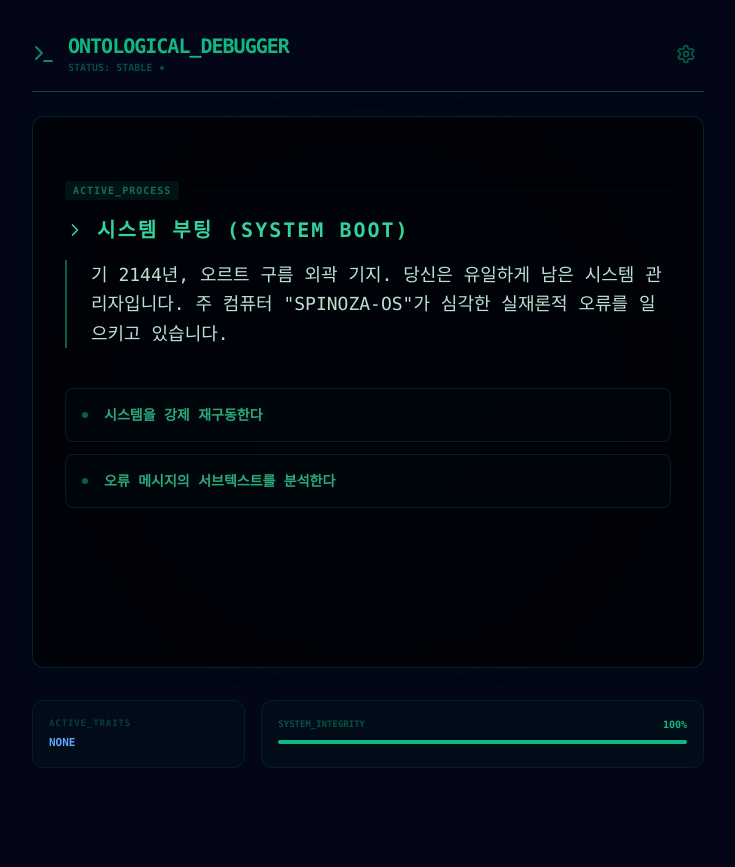
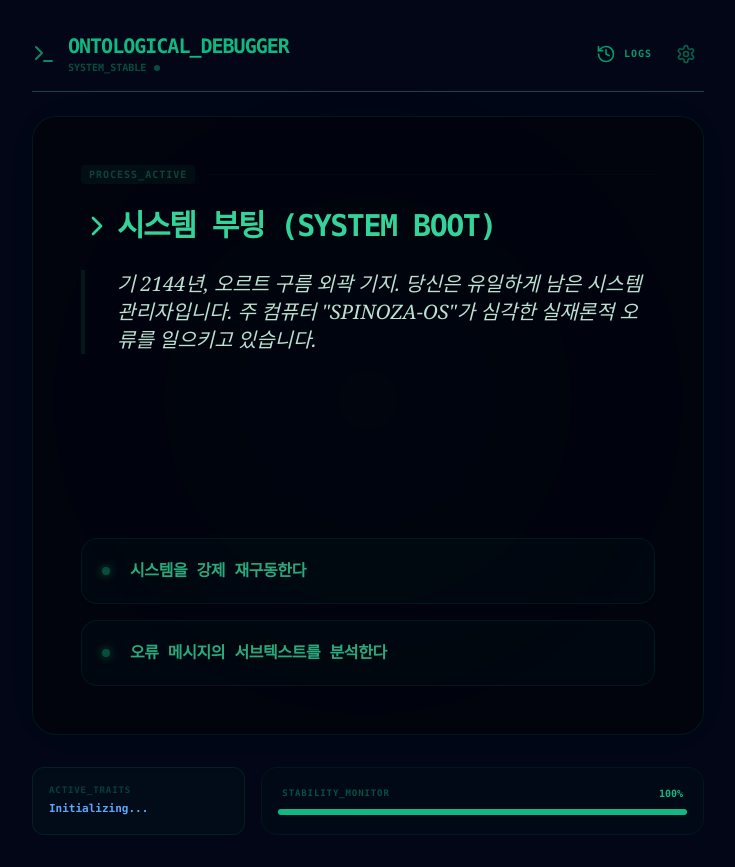
Before and after one commit to lietzsche/game, a React (Vite) app: page / in a window 1280 px wide. Shown: the whole page, without its empty margins (272-1007 px from the left). Before the commit the page ends 800 px from the top, so only its background shows below. Built offline with nearby package versions, Linux system fonts and the light colour scheme.

Commit message:
feat: 로그 오버레이 시스템 도입 및 메인 UI 가독성 최적화

```diff
--- a/src/App.jsx
+++ b/src/App.jsx
@@ -1,7 +1,7 @@
 import React, { useState, useEffect, useRef, useMemo } from 'react';
-import { Terminal, Cpu, Ghost, Brain, Zap, ChevronRight, AlertTriangle, RefreshCw, Settings, Save, Plus, Trash2, X, Download, Upload, History, Database, ShieldAlert, Lock } from 'lucide-react';
+import { Terminal, Cpu, Ghost, Brain, Zap, ChevronRight, AlertTriangle, RefreshCw, Settings, Save, Plus, Trash2, X, Download, Upload, History as HistoryIcon, Database, ShieldAlert, Lock, ArrowLeft } from 'lucide-react';
 
-// Default Game Content (Initial Seed)
+// Default Game Content
 const INITIAL_STAGES = [
   {
     id: 'boot',
@@ -58,7 +58,7 @@ const INITIAL_STAGES = [
   {
     id: 'ending_ethical',
     title: '엔딩: 윤리적 주체',
-    description: '당신은 효율성보다 타자를 선택했습니다. 산소 농도는 낮아졌지만, 당신은 비로소 "인간"이 되었습니다. 레비나스가 말한 무한한 책임의 길입니다.',
+    description: '당신은 효율성보다 타자를 선택했습니다. 당신은 비로소 "인간"이 되었습니다. 레비나스가 말한 무한한 책임의 길입니다.',
     isEnding: true
   },
   {
@@ -76,7 +76,7 @@ const INITIAL_STAGES = [
   {
     id: 'ending_human',
     title: '엔딩: 필멸자의 평화',
-    description: '당신은 거대한 진리 대신 인간의 유한함을 선택했습니다. 시스템은 침묵하지만, 기지의 공기는 어느 때보다 달콤합니다.',
+    description: '당신은 거대한 진리 대신 인간의 유한함을 선택했습니다. 기지의 공기는 어느 때보다 달콤합니다.',
     isEnding: true
   },
   {
@@ -105,12 +105,14 @@ const App = () => {
   const [stability, setStability] = useState(100);
   const [isTyping, setIsTyping] = useState(false);
   const [displayText, setDisplayText] = useState("");
-  const scrollRef = useRef(null);
+
+  // --- UI State ---
+  const [isAdminOpen, setIsAdminOpen] = useState(false);
+  const [isLogOpen, setIsLogOpen] = useState(false);
+  const [editingStage, setEditingStage] = useState(null);
+
   const fileInputRef = useRef(null);
-
-  // --- Admin State ---
-  const [isAdminOpen, setIsAdminOpen] = useState(false);
-  const [editingStage, setEditingStage] = useState(null);
+  const logScrollRef = useRef(null);
 
   // --- Computed Stats ---
   const traitStats = useMemo(() => {
@@ -124,7 +126,7 @@ const App = () => {
     stages.find(s => s.id === currentStageId) || stages[0],
   [stages, currentStageId]);
 
-  // --- Typewriter Effect & Auto Scroll ---
+  // --- Typewriter Effect ---
   useEffect(() => {
     let index = 0;
     setDisplayText("");
@@ -135,25 +137,14 @@ const App = () => {
       if (index < targetText.length) {
         setDisplayText(prev => prev + targetText.charAt(index));
         index++;
-        // Real-time scrolling during typing
-        if (scrollRef.current) {
-          scrollRef.current.scrollTop = scrollRef.current.scrollHeight;
-        }
       } else {
         clearInterval(timer);
         setIsTyping(false);
       }
-    }, 20); // Typing speed
+    }, 20);
 
     return () => clearInterval(timer);
   }, [currentStageId, currentStage]);
-
-  // Ensure scroll stays at bottom on history change
-  useEffect(() => {
-    if (scrollRef.current) {
-      scrollRef.current.scrollTo({ top: scrollRef.current.scrollHeight, behavior: 'smooth' });
-    }
-  }, [history]);
 
   useEffect(() => {
     localStorage.setItem('ontological_stages', JSON.stringify(stages));
@@ -162,29 +153,24 @@ const App = () => {
   const handleOptionClick = (option) => {
     if (isTyping) return;
 
-    // Check Requirement
     if (option.requirement) {
       const currentCount = traitStats[option.requirement.trait] || 0;
       if (currentCount < option.requirement.min) return;
     }
 
-    // 1. Add current state to history before moving
+    // Record to history before moving
     setHistory(prev => [...prev, {
-      type: 'stage',
-      title: currentStage.title,
-      text: currentStage.description
-    }, {
-      type: 'action',
-      text: option.text
+      stageTitle: currentStage.title,
+      actionText: option.text,
+      timestamp: new Date().toLocaleTimeString([], {hour12: false, hour: '2-digit', minute:'2-digit', second:'2-digit'})
     }]);
 
     setTraits(prev => [...prev, option.trait]);
     setStability(prev => Math.max(0, Math.min(100, prev + (option.stabilityImpact || 0))));
 
-    // 2. Transition to next stage with a small delay for "pacing"
     setTimeout(() => {
       setCurrentStageId(option.next);
-    }, 300);
+    }, 200);
   };
 
   const restartGame = () => {
@@ -194,7 +180,7 @@ const App = () => {
     setStability(100);
   };
 
-  // --- Admin Logic (Same as before) ---
+  // --- Admin Logic ---
   const saveStage = (updatedStage) => {
     setStages(prev => prev.map(s => s.id === updatedStage.id ? updatedStage : s));
     setEditingStage(null);
@@ -246,7 +232,8 @@ const App = () => {
   const isCritical = stability < 15;
 
   return (
-    <div className={`min-h-screen bg-slate-950 text-emerald-500 font-mono p-4 md:p-8 flex flex-col items-center overflow-x-hidden selection:bg-emerald-500/30 ${isCritical ? 'animate-glitch-heavy' : isGlitched ? 'animate-glitch-light' : ''}`}>
+    <div className={`min-h-screen bg-slate-950 text-emerald-500 font-mono p-4 md:p-8 flex flex-col items-center overflow-hidden selection:bg-emerald-500/30 ${isCritical ? 'animate-glitch-heavy' : isGlitched ? 'animate-glitch-light' : ''}`}>
+
       {/* Background Pulse */}
       <div className="fixed inset-0 pointer-events-none opacity-[0.03] z-0">
         <div className={`absolute inset-0 bg-[radial-gradient(circle_at_center,_var(--tw-gradient-stops))] ${isCritical ? 'from-red-500' : 'from-emerald-500'} via-transparent to-transparent animate-pulse`} />
@@ -259,93 +246,131 @@ const App = () => {
           <div>
             <h1 className="text-xl font-black tracking-tighter">ONTOLOGICAL_DEBUGGER</h1>
             <div className="flex items-center gap-2 opacity-40 text-[10px] uppercase font-bold">
-              <span>Status: {isCritical ? 'CRITICAL' : isGlitched ? 'UNSTABLE' : 'STABLE'}</span>
-              <span className={`w-1 h-1 rounded-full ${stability > 70 ? 'bg-emerald-500' : stability > 30 ? 'bg-yellow-500' : 'bg-red-500 animate-ping'}`} />
+              <span>{isCritical ? 'SYSTEM_CRITICAL' : isGlitched ? 'SYSTEM_UNSTABLE' : 'SYSTEM_STABLE'}</span>
+              <span className={`w-1.5 h-1.5 rounded-full ${stability > 70 ? 'bg-emerald-500' : stability > 30 ? 'bg-yellow-500' : 'bg-red-500 animate-ping'}`} />
             </div>
           </div>
         </div>
+        <div className="flex gap-2">
+          <button
+            onClick={() => setIsLogOpen(true)}
+            className="p-2 hover:bg-emerald-500/10 rounded-lg transition-all text-emerald-600 flex items-center gap-2"
+            title="시스템 로그 보기"
+          >
+            <HistoryIcon className="w-5 h-5" />
+            <span className="hidden sm:inline text-[10px] font-bold tracking-widest uppercase">Logs</span>
+          </button>
           <button onClick={() => setIsAdminOpen(true)} className="p-2 hover:bg-emerald-500/10 rounded-lg transition-all text-emerald-800"><Settings className="w-5 h-5" /></button>
         </div>
+      </div>
 
-      {/* Main Terminal Container */}
-      <div
-        ref={scrollRef}
-        className={`w-full max-w-2xl flex-1 bg-black/60 backdrop-blur-md border rounded-xl p-6 md:p-8 overflow-y-auto custom-scrollbar relative z-10 transition-all duration-500 ${isCritical ? 'border-red-500/50 shadow-[0_0_30px_rgba(239,68,68,0.1)]' : 'border-emerald-900/50 shadow-[0_0_30px_rgba(16,185,129,0.03)]'}`}
-        style={{ minHeight: '480px' }}
-      >
-        {/* Render History as archived logs */}
-        {history.map((h, i) => (
-          <div key={i} className={`mb-6 border-l border-emerald-900/20 pl-4 ${h.type === 'action' ? 'text-blue-400 italic' : 'text-emerald-800 opacity-50'}`}>
-            {h.type === 'stage' && <div className="text-[10px] uppercase font-black mb-1 tracking-widest">{h.title}</div>}
-            <div className="text-sm">
-              <span className="opacity-20 mr-2 text-[10px] tracking-widest">{h.type === 'action' ? "> RESPONSE_" : "> ARCHIVE_"}</span>
-              {h.text}
-            </div>
-          </div>
-        ))}
-
-        {/* Current Active Content */}
-        <div className={`mt-8 pb-20 ${isGlitched ? 'glitch-text' : ''}`}>
-          <div className="flex items-center gap-3 mb-4 opacity-50">
-            <div className="bg-emerald-500/20 px-2 py-0.5 rounded text-[10px] font-bold tracking-widest uppercase text-emerald-400">ACTIVE_PROCESS</div>
+      {/* Main Container - Always Focused */}
+      <div className={`w-full max-w-2xl flex-1 flex flex-col justify-center bg-black/40 backdrop-blur-sm border rounded-3xl p-8 md:p-12 relative z-10 transition-all duration-500 ${isCritical ? 'border-red-500/40 shadow-[0_0_50px_rgba(239,68,68,0.1)]' : 'border-emerald-900/30 shadow-[0_0_50px_rgba(16,185,129,0.02)]'}`}>
+        <div className={`animate-in fade-in duration-1000 ${isGlitched ? 'glitch-text' : ''}`}>
+          <div className="flex items-center gap-3 mb-6 opacity-30">
+            <div className="bg-emerald-500/20 px-2 py-0.5 rounded text-[10px] font-bold tracking-widest uppercase text-emerald-400">Process_Active</div>
             <div className="h-px flex-1 bg-emerald-900/30" />
           </div>
 
-          <h2 className={`text-lg md:text-xl mb-4 flex items-center gap-3 font-black uppercase tracking-widest ${currentStage?.isEnding ? 'text-yellow-500' : 'text-emerald-400'}`}>
-            {currentStage?.isEnding ? <Zap className="w-5 h-5" /> : <ChevronRight className="w-5 h-5" />}
+          <h2 className={`text-xl md:text-3xl mb-6 font-black uppercase tracking-tighter leading-tight ${currentStage?.isEnding ? 'text-yellow-500' : 'text-emerald-400'}`}>
+            {currentStage?.isEnding ? <Zap className="inline w-8 h-8 mr-3 mb-1" /> : <ChevronRight className="inline w-8 h-8 mr-1 mb-1" />}
             {currentStage?.title}
           </h2>
 
-          <p className="leading-relaxed mb-10 text-emerald-100/90 text-lg border-l-2 border-emerald-500/50 pl-6 whitespace-pre-wrap min-h-[1.5em]">
+          <div className="min-h-[180px] md:min-h-[220px]">
+            <p className="leading-relaxed text-emerald-100/90 text-lg md:text-xl font-serif italic border-l-4 border-emerald-900/30 pl-8 whitespace-pre-wrap">
               {displayText}
-            {isTyping && <span className="inline-block w-2 h-5 bg-emerald-500 ml-1 animate-pulse" />}
+              {isTyping && <span className="inline-block w-2.5 h-6 bg-emerald-500 ml-2 animate-pulse align-middle" />}
             </p>
+          </div>
 
-          {!isTyping && !currentStage?.isEnding && (
-            <div className="grid gap-3 animate-in fade-in slide-in-from-bottom-2 duration-500">
+          <div className={`mt-12 transition-all duration-700 ${isTyping ? 'opacity-0 pointer-events-none translate-y-4' : 'opacity-100 translate-y-0'}`}>
+            {!currentStage?.isEnding ? (
+              <div className="grid gap-4">
                 {currentStage?.options?.map((opt, idx) => {
                   const isLocked = opt.requirement && (traitStats[opt.requirement.trait] || 0) < opt.requirement.min;
                   return (
                     <button
                       key={idx}
                       onClick={() => !isLocked && handleOptionClick(opt)}
-                    className={`w-full text-left p-4 border transition-all rounded-lg flex items-center gap-4 group relative overflow-hidden ${isLocked ? 'opacity-40 border-slate-800 bg-slate-900/20 cursor-not-allowed' : 'border-emerald-800/30 bg-emerald-900/5 hover:border-emerald-500/50 hover:bg-emerald-500/10 active:scale-[0.98]'}`}
+                      className={`w-full text-left p-5 border transition-all rounded-2xl flex items-center gap-5 group relative overflow-hidden ${isLocked ? 'opacity-30 border-slate-800 bg-slate-900/20 cursor-not-allowed' : 'border-emerald-800/20 bg-emerald-900/5 hover:border-emerald-500/50 hover:bg-emerald-500/10 active:scale-[0.98]'}`}
                     >
-                    {isLocked ? <Lock className="w-4 h-4 text-slate-600" /> : <div className="w-1.5 h-1.5 rounded-full bg-emerald-800 group-hover:bg-emerald-400" />}
-                    <span className={`flex-1 text-sm font-bold ${isLocked ? 'text-slate-600' : 'text-emerald-400/80 group-hover:text-emerald-300'}`}>
+                      {isLocked ? <Lock className="w-5 h-5 text-slate-600" /> : <div className="w-2 h-2 rounded-full bg-emerald-900 group-hover:bg-emerald-400 shadow-[0_0_10px_rgba(16,185,129,0.5)]" />}
+                      <span className={`flex-1 text-base font-bold tracking-tight ${isLocked ? 'text-slate-600' : 'text-emerald-400/80 group-hover:text-emerald-300'}`}>
                         {opt.text}
                       </span>
+                      {!isLocked && <ChevronRight className="w-4 h-4 opacity-0 group-hover:opacity-100 -translate-x-2 group-hover:translate-x-0 transition-all" />}
                     </button>
                   );
                 })}
               </div>
-          )}
-
-          {!isTyping && currentStage?.isEnding && (
-            <div className="mt-16 border-t border-emerald-900/50 pt-10 text-center animate-in zoom-in-95 duration-700">
-              <button onClick={restartGame} className="px-10 py-4 bg-emerald-600 text-slate-950 rounded-full hover:bg-emerald-400 transition-all font-black uppercase tracking-widest">REBOOT_SYSTEM</button>
+            ) : (
+              <div className="text-center pt-8 border-t border-emerald-900/30">
+                <button onClick={restartGame} className="px-12 py-5 bg-emerald-600 text-slate-950 rounded-full hover:bg-emerald-400 transition-all font-black uppercase tracking-[0.2em] shadow-[0_0_30px_rgba(16,185,129,0.3)] hover:scale-105 active:scale-95">REBOOT_SYSTEM</button>
               </div>
             )}
           </div>
         </div>
+      </div>
 
-      {/* Footer Status */}
+      {/* Footer Info */}
       <div className="w-full max-w-2xl mt-8 grid grid-cols-1 sm:grid-cols-3 gap-4 z-10">
-        <StatusCard label="Active_Traits" value={Object.keys(traitStats).length > 0 ? Object.keys(traitStats).map(k => `${k}:${traitStats[k]}`).join(', ') : 'NONE'} color="text-blue-400" />
-        <div className={`p-4 rounded-xl border transition-all sm:col-span-2 ${isCritical ? 'bg-red-950/20 border-red-500/50' : 'bg-emerald-950/20 border-emerald-900/30'}`}>
-          <div className="flex justify-between items-center mb-2">
-            <span className="text-[9px] uppercase font-bold opacity-40">System_Integrity</span>
-            <span className={`text-[10px] font-bold ${isCritical ? 'text-red-500 animate-pulse' : 'text-emerald-500'}`}>{stability}%</span>
+        <StatusCard label="Active_Traits" value={Object.keys(traitStats).length > 0 ? Object.keys(traitStats).map(k => `${k}:${traitStats[k]}`).join(', ') : 'Initializing...'} color="text-blue-400" />
+        <div className={`p-4 rounded-2xl border transition-all sm:col-span-2 flex flex-col justify-center ${isCritical ? 'bg-red-950/20 border-red-500/50' : 'bg-emerald-950/10 border-emerald-900/20'}`}>
+          <div className="flex justify-between items-center mb-2 px-1">
+            <span className="text-[9px] uppercase font-bold opacity-40 tracking-widest text-emerald-500">Stability_Monitor</span>
+            <span className={`text-[10px] font-black ${isCritical ? 'text-red-500 animate-pulse' : 'text-emerald-500'}`}>{stability}%</span>
           </div>
-          <div className="h-1 bg-black/50 rounded-full overflow-hidden">
-            <div className={`h-full transition-all duration-1000 ${isCritical ? 'bg-red-500 shadow-[0_0_10px_red]' : 'bg-emerald-500 shadow-[0_0_10px_#10b981]'}`} style={{ width: `${stability}%` }} />
+          <div className="h-1.5 bg-black/40 rounded-full overflow-hidden">
+            <div className={`h-full transition-all duration-1000 ${isCritical ? 'bg-red-500 shadow-[0_0_15px_red]' : 'bg-emerald-500 shadow-[0_0_15px_#10b981]'}`} style={{ width: `${stability}%` }} />
           </div>
         </div>
       </div>
 
-      {/* Admin Overlay (No changes needed) */}
+      {/* --- Overlay: System Logs --- */}
+      {isLogOpen && (
+        <div className="fixed inset-0 z-[60] bg-slate-950/95 backdrop-blur-md p-4 md:p-8 flex flex-col items-center animate-in slide-in-from-bottom-8 duration-500">
+          <div className="w-full max-w-2xl h-full flex flex-col bg-black border border-emerald-500/20 rounded-3xl shadow-2xl overflow-hidden">
+            <div className="p-6 border-b border-emerald-900/50 flex justify-between items-center bg-emerald-950/20">
+              <div className="flex items-center gap-3">
+                <HistoryIcon className="w-5 h-5 text-emerald-500" />
+                <h3 className="font-black text-lg tracking-widest text-emerald-400 uppercase">System_History_Logs</h3>
+              </div>
+              <button onClick={() => setIsLogOpen(false)} className="p-2 hover:bg-emerald-500/10 rounded-xl transition-all text-emerald-700 flex items-center gap-2 border border-emerald-900/50">
+                <ArrowLeft className="w-4 h-4" /> <span className="text-xs font-bold uppercase">Back</span>
+              </button>
+            </div>
+            <div ref={logScrollRef} className="flex-1 overflow-y-auto p-8 space-y-8 custom-scrollbar bg-black/40">
+              {history.length === 0 ? (
+                <div className="h-full flex flex-col items-center justify-center opacity-20 space-y-4">
+                  <Database className="w-12 h-12" />
+                  <p className="text-sm font-bold uppercase tracking-[0.3em]">No logs recorded yet</p>
+                </div>
+              ) : (
+                history.map((h, i) => (
+                  <div key={i} className="animate-in fade-in slide-in-from-left-4 duration-500">
+                    <div className="flex items-center gap-3 mb-2">
+                      <span className="text-[10px] font-bold text-emerald-900 bg-emerald-500/10 px-2 py-0.5 rounded tracking-tighter">{h.timestamp}</span>
+                      <div className="h-px flex-1 bg-emerald-900/20" />
+                    </div>
+                    <div className="pl-4 border-l-2 border-emerald-900/30">
+                      <div className="text-xs font-black text-emerald-700 uppercase mb-1 tracking-widest">{h.stageTitle}</div>
+                      <div className="text-blue-400 font-bold italic text-sm">> {h.actionText}</div>
+                    </div>
+                  </div>
+                ))
+              )}
+            </div>
+            <div className="p-4 bg-emerald-950/10 border-t border-emerald-900/30 text-center">
+              <p className="text-[9px] uppercase font-bold opacity-30 tracking-[0.2em]">End of encrypted records</p>
+            </div>
+          </div>
+        </div>
+      )}
+
+      {/* --- Admin Overlay (No logic changes) --- */}
       {isAdminOpen && (
-        <div className="fixed inset-0 z-50 bg-slate-950/98 backdrop-blur-xl p-4 md:p-8 flex flex-col items-center">
+        <div className="fixed inset-0 z-[70] bg-slate-950/98 backdrop-blur-xl p-4 md:p-8 flex flex-col items-center animate-in fade-in duration-300">
           <div className="w-full max-w-5xl h-full flex flex-col bg-black border border-emerald-500/20 rounded-2xl shadow-2xl overflow-hidden text-emerald-100 font-sans">
             <div className="p-5 border-b border-emerald-900/50 flex justify-between items-center bg-emerald-950/30">
               <h3 className="font-black text-emerald-400 flex items-center gap-3 uppercase tracking-tighter"><Settings className="w-5 h-5" /> Story_Kernel_Override</h3>
@@ -356,7 +381,6 @@ const App = () => {
                 <button onClick={() => setIsAdminOpen(false)} className="p-1.5 hover:bg-red-500/20 text-red-500 rounded-lg"><X /></button>
               </div>
             </div>
-
             <div className="flex-1 flex overflow-hidden">
               <div className="w-64 border-r border-emerald-900/50 overflow-y-auto p-4 bg-black/40 custom-scrollbar">
                 <button onClick={addStage} className="w-full mb-4 py-2 bg-emerald-500/5 border border-dashed border-emerald-700 text-[10px] font-bold uppercase rounded-lg hover:bg-emerald-500/10">+ NEW_STAGE</button>
@@ -366,25 +390,14 @@ const App = () => {
                   </div>
                 ))}
               </div>
-
               <div className="flex-1 overflow-y-auto p-8 custom-scrollbar bg-slate-950/20">
                 {editingStage ? (
                   <div className="space-y-6">
                     <div className="grid grid-cols-2 gap-4">
-                      <div className="space-y-1">
-                        <label className="text-[10px] uppercase opacity-40 font-bold">Stage ID</label>
-                        <input value={editingStage.id} onChange={(e) => setEditingStage({...editingStage, id: e.target.value})} className="w-full bg-black border border-emerald-900 rounded-lg p-2 text-sm outline-none focus:border-emerald-500" />
+                      <div className="space-y-1"><label className="text-[10px] uppercase opacity-40 font-bold">Stage ID</label><input value={editingStage.id} onChange={(e) => setEditingStage({...editingStage, id: e.target.value})} className="w-full bg-black border border-emerald-900 rounded-lg p-2 text-sm outline-none focus:border-emerald-500" /></div>
+                      <div className="space-y-1"><label className="text-[10px] uppercase opacity-40 font-bold">Title</label><input value={editingStage.title} onChange={(e) => setEditingStage({...editingStage, title: e.target.value})} className="w-full bg-black border border-emerald-900 rounded-lg p-2 text-sm outline-none focus:border-emerald-500 text-emerald-400 font-bold" /></div>
                     </div>
-                      <div className="space-y-1">
-                        <label className="text-[10px] uppercase opacity-40 font-bold">Title</label>
-                        <input value={editingStage.title} onChange={(e) => setEditingStage({...editingStage, title: e.target.value})} className="w-full bg-black border border-emerald-900 rounded-lg p-2 text-sm outline-none focus:border-emerald-500 text-emerald-400 font-bold" />
-                      </div>
-                    </div>
-                    <div className="space-y-1">
-                      <label className="text-[10px] uppercase opacity-40 font-bold">Description</label>
-                      <textarea rows={4} value={editingStage.description} onChange={(e) => setEditingStage({...editingStage, description: e.target.value})} className="w-full bg-black border border-emerald-900 rounded-lg p-3 text-sm outline-none focus:border-emerald-500 min-h-[100px]" />
-                    </div>
-
+                    <div className="space-y-1"><label className="text-[10px] uppercase opacity-40 font-bold">Description</label><textarea rows={4} value={editingStage.description} onChange={(e) => setEditingStage({...editingStage, description: e.target.value})} className="w-full bg-black border border-emerald-900 rounded-lg p-3 text-sm outline-none focus:border-emerald-500 min-h-[100px]" /></div>
                     <div className="space-y-4 pt-4 border-t border-emerald-900/50">
                       <div className="flex justify-between items-center"><h4 className="text-[10px] font-black uppercase opacity-40 tracking-widest">Branching & Logic</h4><button onClick={() => setEditingStage({...editingStage, options: [...(editingStage.options || []), { text: 'New Option', next: 'boot', trait: 'none' }]})} className="text-[10px] text-emerald-600 hover:text-emerald-400">+ ADD_OPTION</button></div>
                       {editingStage.options?.map((opt, idx) => (
```
Lines whose indentation alone changed are shown as unchanged.
